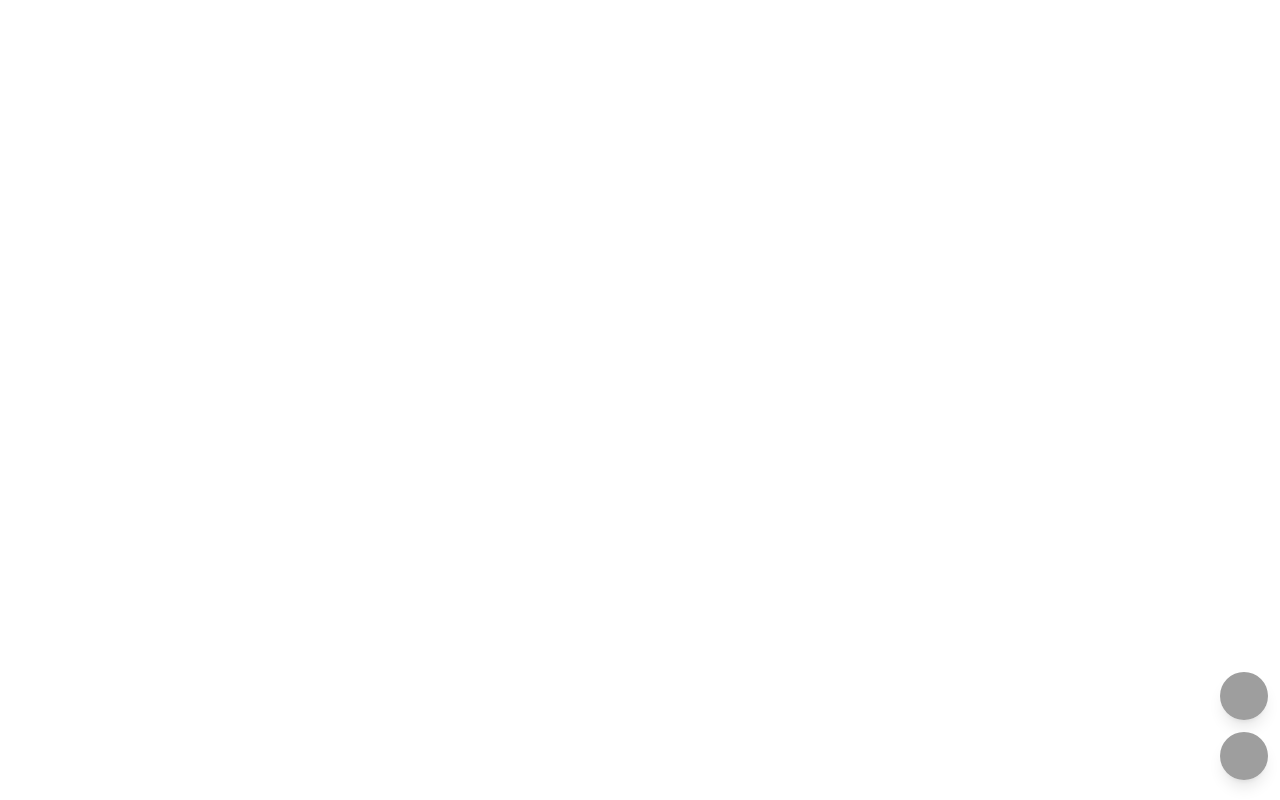
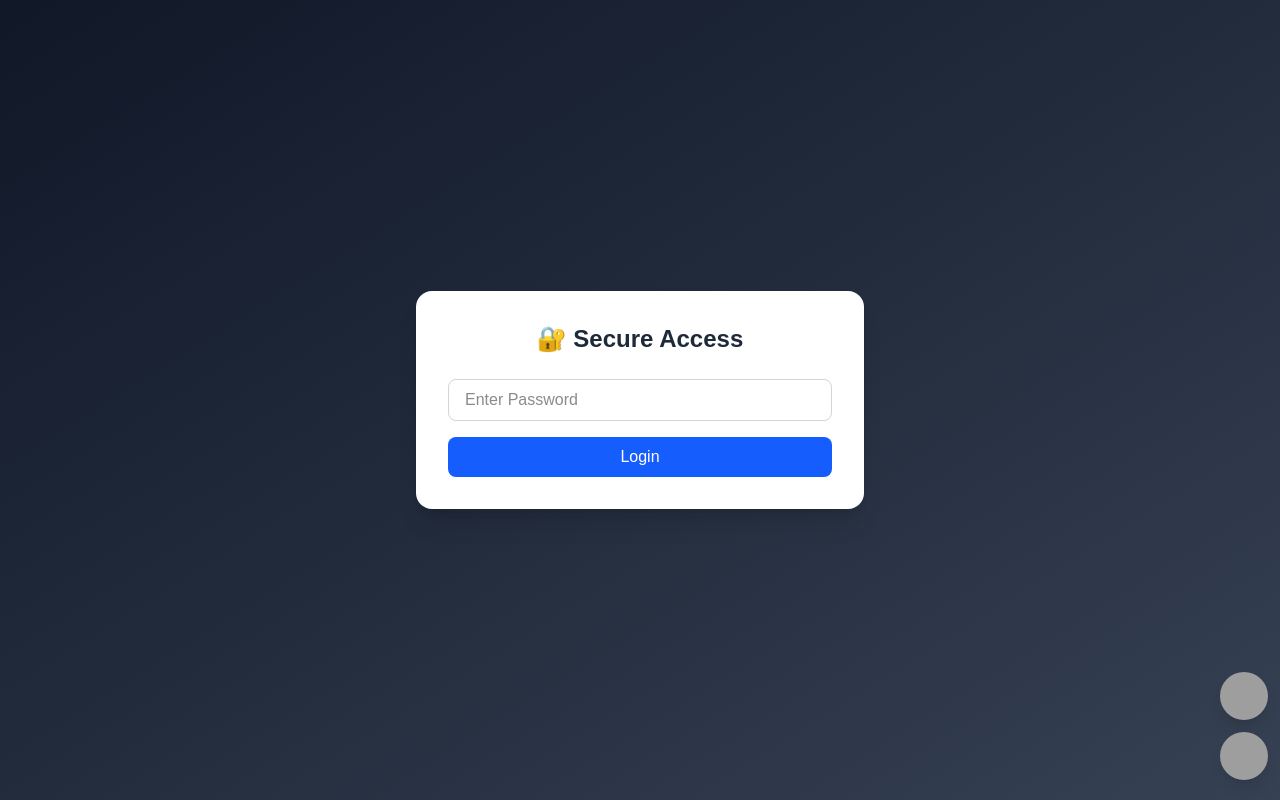
Before and after one commit to nouscreons7-spec/Nouse, a Next.js app: page / in a window 1280 px wide. Built offline with nearby package versions, Linux system fonts and the light colour scheme; no server answers; grey boxes are pictures that could not be loaded.

Commit message:
login page on first

```diff
--- a/src/app/page.js
+++ b/src/app/page.js
@@ -19,7 +19,7 @@ const Root = () => {
               </div>
             }
           >
-            <home />
+            <LoginPage />
             <HomeIcons />
             {/* <OurProjects /> */}
           </Suspense>
```
